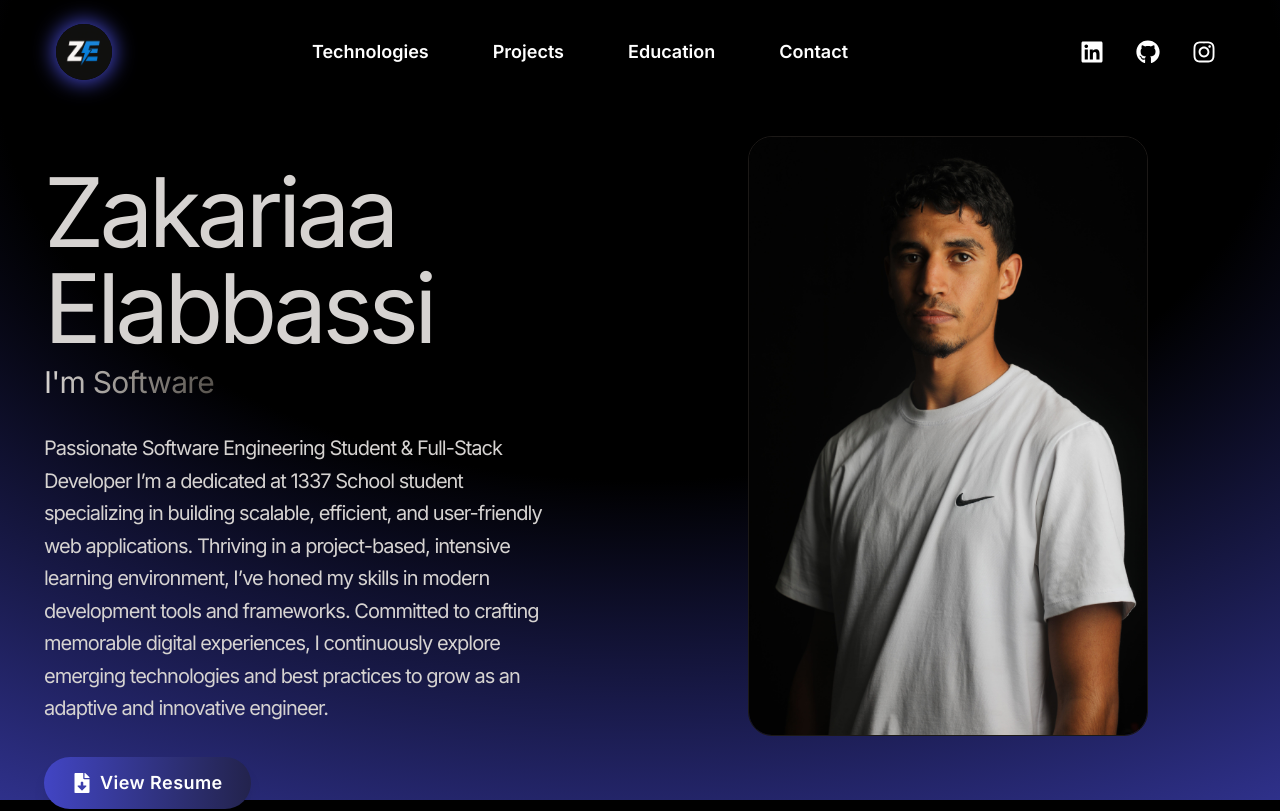
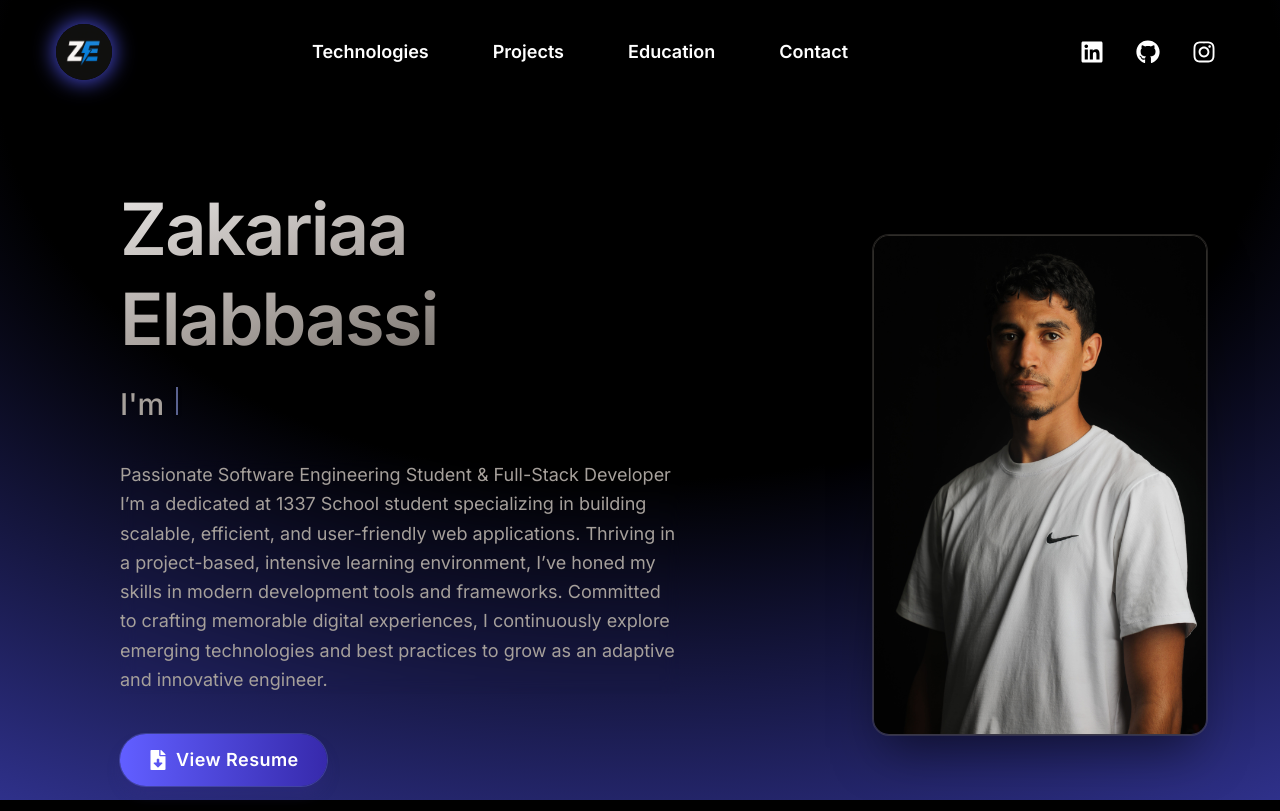
Before and after one commit to zelabbas/portfolio, a React (Vite) app in the folder my-portfolio/: page / in a window 1280 px wide. Shown: the top 811 px of the page. Built offline with nearby package versions, Linux system fonts and the light colour scheme.

Commit message:
refactor SectionHero component for improved animation and layout

```diff
--- a/my-portfolio/src/components/SectionHero.jsx
+++ b/my-portfolio/src/components/SectionHero.jsx
@@ -1,4 +1,3 @@
-
 import { FaFileDownload } from "react-icons/fa";
 import { useState, useEffect } from "react";
 import { motion } from "framer-motion";
@@ -6,21 +5,21 @@ import ProfilePic from '../assets/profile.jpg';
 import { HERO_CONTENT } from '../../constants/constants';
 
 const containerVariants = {
-  hidden: { opacity: 0, x: -100 },
+  hidden: { opacity: 0, y: 24 },
   visible: {
     opacity: 1,
-    x: 0,
-    transition: { duration: 0.5, staggerChildren: 0.5 },
-  },
+    y: 0,
+    transition: { duration: 0.6, when: 'beforeChildren', staggerChildren: 0.18 }
+  }
 };
 
 const itemChildVariants = {
-  hidden: { opacity: 0, x: -100 },
-  visible: { opacity: 1, x: 0, transition: { duration: 0.5 } },
+  hidden: { opacity: 0, y: 24 },
+  visible: { opacity: 1, y: 0, transition: { duration: 0.6, ease: 'easeOut' } }
 };
 
 function SectionHero() {
-  const titles = ["Software Engineer", "Full Stack Developer"];
+  const titles = ["Software Engineer", "Full Stack Developer", "Problem Solver"];
   const [text, setText] = useState("");
   const [index, setIndex] = useState(0);
   const [subIndex, setSubIndex] = useState(0);
@@ -28,85 +27,90 @@ function SectionHero() {
 
   useEffect(() => {
     const currentTitle = titles[index];
-
-    const timeout = setTimeout(
-      () => {
+    const speed = deleting ? 35 : 90;
+    const timeout = setTimeout(() => {
       if (!deleting && subIndex < currentTitle.length) {
-          setSubIndex(subIndex + 1);
+        setSubIndex(prev => prev + 1);
         setText(currentTitle.substring(0, subIndex + 1));
       } else if (deleting && subIndex > 0) {
-          setSubIndex(subIndex - 1);
+        setSubIndex(prev => prev - 1);
         setText(currentTitle.substring(0, subIndex - 1));
       } else if (!deleting && subIndex === currentTitle.length) {
         setDeleting(true);
       } else if (deleting && subIndex === 0) {
         setDeleting(false);
-          setIndex((index + 1) % titles.length);
+        setIndex(prev => (prev + 1) % titles.length);
       }
-      },
-      deleting ? 50 : 100
-    );
-
+    }, speed);
     return () => clearTimeout(timeout);
   }, [subIndex, deleting, index]);
 
   return (
-    <div>
-      <div className="pb-10  lg:mb-36">
-        <div className="flex flex-wrap lg:flex-row-reverse">
-          <div className="w-full lg:w-1/2">
-            <div className="flex justify-center lg:p-8">
-              <motion.img
-                src={ProfilePic}
-                alt="ZE profile"
-                className="border border-stone-900 rounded-3xl h-80 sm:h-150"
-                initial={{ x: 100, opacity: 0 }}
-                animate={{ x: 0, opacity: 1 }}
-                transition={{ duration: 1, delay: 1.5 }}
-              />
-            </div>
-          </div>
-
-          <div className="w-full lg:w-1/2">
+    <section className="relative w-full md:ml-20">
+      <div className="pt-10 lg:pt-20 pb-10 lg:pb-32">
+        <div className="flex flex-col-reverse lg:flex-row items-center gap-8 lg:gap-12">
+          {/* Text Column */}
           <motion.div
             initial="hidden"
             animate="visible"
             variants={containerVariants}
-              className="flex flex-col items-center lg:items-start mt-10 p-5"
+            className="w-full lg:w-1/2 flex flex-col items-center lg:items-start px-4"
           >
             <motion.h1
               variants={itemChildVariants}
-                className="pb-2 text-4xl tracking-tighter lg:text-8xl"
+              className="font-[600] tracking-tight text-transparent bg-clip-text bg-gradient-to-br from-stone-200 via-stone-400 to-stone-600 text-4xl md:text-6xl lg:text-7xl leading-tight text-center lg:text-left"
             >
               Zakariaa Elabbassi
             </motion.h1>
-              <motion.span
+            <motion.div
               variants={itemChildVariants}
-                className="bg-gradient-to-r from-stone-300 to-stone-600 bg-clip-text text-3xl tracking-tight text-transparent"
+              className="mt-4 h-10 md:h-12 flex items-center text-2xl md:text-3xl font-medium text-stone-300"
+              aria-label="Dynamic titles"
             >
-                I'm {text}
-              </motion.span>
+              <span className="mr-2 text-stone-400">I'm</span>
+              <span className="font-semibold text-indigo-400 drop-shadow-sm">
+                {text}
+                <span className="inline-block w-[2px] h-6 md:h-7 ml-1 bg-indigo-300 animate-pulse" />
+              </span>
+            </motion.div>
             <motion.p
               variants={itemChildVariants}
-                className="my-2 max-w-lg py-6 text-xl tracking-tighter leading-relaxed"
+              className="mt-8 max-w-xl text-base md:text-lg leading-relaxed text-stone-400 text-center lg:text-left font-[400] backdrop-blur-sm"
             >
               {HERO_CONTENT}
             </motion.p>
-              <motion.a
-                variants={itemChildVariants}
+            <motion.div variants={itemChildVariants} className="mt-10 flex flex-wrap gap-5">
+              <a
                 href="/Zakariaa.pdf"
                 target="_blank"
                 rel="noopener noreferrer"
-                className="inline-flex items-center gap-2 bg-gradient-to-r from-[#4245c4] to-[#23234d] text-white font-semibold py-3 px-7 rounded-full shadow-lg hover:from-[#23234d] hover:to-[#4245c4] transition-all duration-300 focus:outline-none focus:ring-4 focus:ring-[#4245c4]/50 text-lg tracking-wide hover:scale-105"
+                className="inline-flex items-center gap-2 bg-gradient-to-r from-indigo-500 to-indigo-800 text-white font-semibold py-3 px-7 rounded-full shadow-lg shadow-indigo-900/40 ring-1 ring-indigo-400/30 hover:from-indigo-400 hover:to-indigo-700 transition-all duration-300 focus:outline-none focus:ring-4 focus:ring-indigo-500/50 text-lg tracking-wide hover:scale-[1.04] active:scale-[0.98]"
               >
                 <FaFileDownload className="text-xl" />
                 View Resume
-              </motion.a>
+              </a>
+            </motion.div>
+          </motion.div>
+
+          {/* Image Column */}
+          <div className="w-full lg:w-1/2 flex justify-center px-4">
+            <motion.div
+              initial={{ opacity: 0, scale: 0.95, y: 20 }}
+              animate={{ opacity: 1, scale: 1, y: 0 }}
+              transition={{ duration: 0.9, ease: 'easeOut', delay: 0.25 }}
+              className="relative group"
+            >
+              <div className="absolute -inset-4 bg-gradient-to-br from-indigo-600/20 via-fuchsia-500/10 to-transparent rounded-2xl blur-xl opacity-0 group-hover:opacity-100 transition duration-700" />
+              <img
+                src={ProfilePic}
+                alt="Profile of Zakariaa Elabbassi"
+                className="h-96 md:h-[480px] lg:h-[500px] w-auto object-cover rounded-2xl border border-stone-700/70 shadow-2xl shadow-black/50"/>
+              <div className="absolute inset-0 rounded-2xl ring-1 ring-stone-500/30 pointer-events-none" />
             </motion.div>
           </div>
         </div>
       </div>
-    </div>
+    </section>
   );
 }
 
```
Lines whose indentation alone changed are shown as unchanged.
